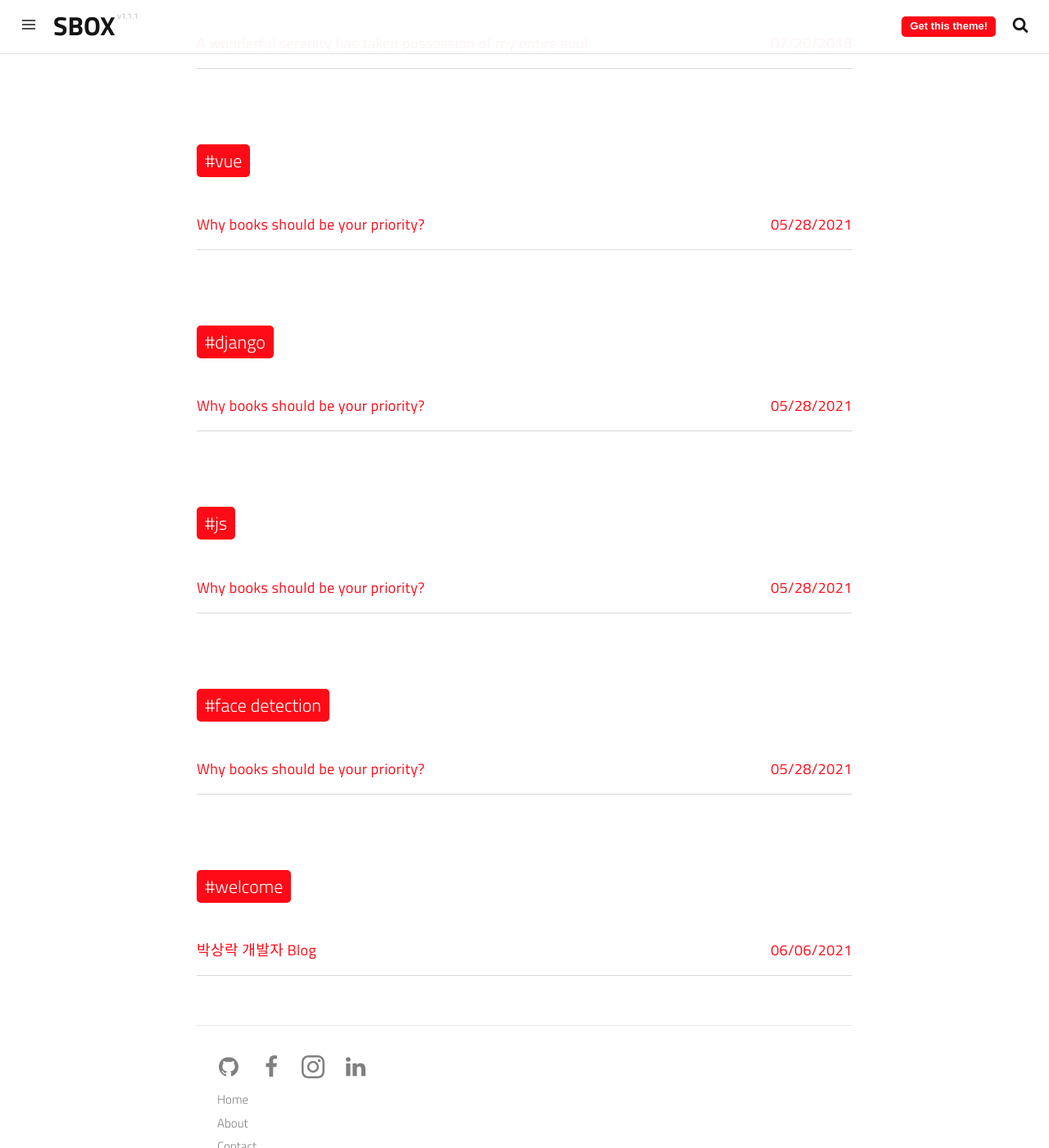
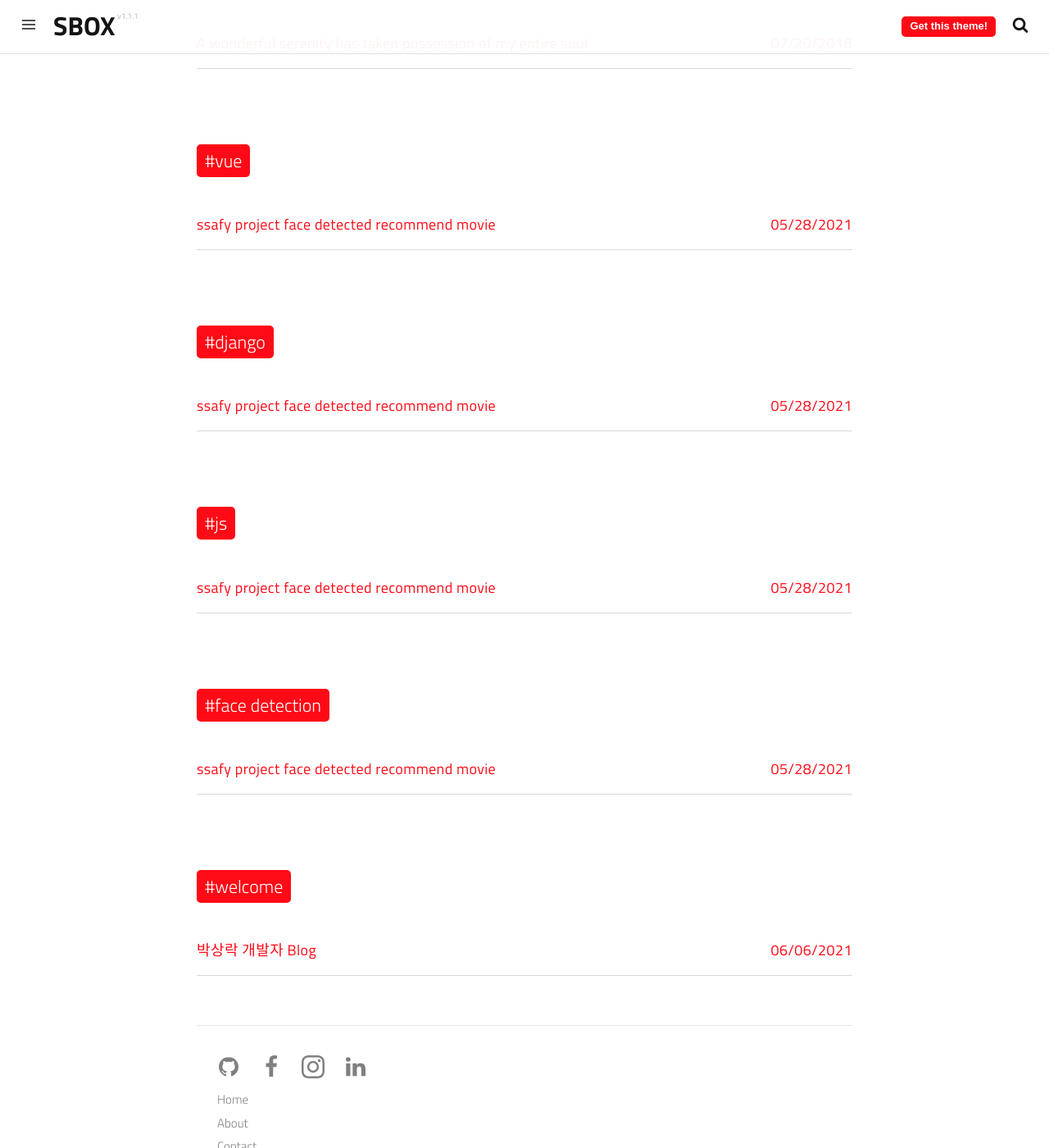
Before and after one commit to sang-rak/sang-rak.github.io, a Jekyll site: the page built from tags.html, in a window 1280 px wide and 1400 px high, scrolled down 6523 px. Shown: the whole window at 82% size. Built offline with Jekyll 4.4.1, drawn with Linux system fonts in a browser that asks for light colours; a script that is not in the unit is left out.

Commit message:
post revise

```diff
--- a/_posts/2021-05-28-ssafy.md
+++ b/_posts/2021-05-28-ssafy-project-face-detected-recommend-movie.md
@@ -1,10 +1,10 @@
 ---
 date: 2021-05-28 12:26:40
 layout: post
-title: Why books should be your priority?
+title: ssafy project face detected recommend movie
 subtitle: Lorem ipsum dolor sit amet, consectetur adipisicing elit.
 description: Lorem ipsum dolor sit amet, consectetur adipisicing elit, sed do eiusmod tempor incididunt ut labore et dolore magna aliqua.
-image: https://res.cloudinary.com/dm7h7e8xj/image/upload/v1559822138/theme9_v273a9.jpg
+image: /assets/img/posts/movie-recommend.png
 optimized_image: https://res.cloudinary.com/dm7h7e8xj/image/upload/c_scale,w_380/v1559822138/theme9_v273a9.jpg
 category: SAMSUNG SSAFY
 tags:
@@ -15,6 +15,18 @@ tags:
 author: sang-rak
 paginate: true
 ---
+
+# SSAFY 1학기 프로젝트
+
+얼굴을 감지하는 영화 추천 사이트입니다.
+
+URL: https://sbox-movie.netlify.app/
+
+
+
+Face-sensing movie recommendation site.
+
+
 
 Cas sociis natoque penatibus et magnis <a href="#">dis parturient montes</a>, nascetur ridiculus mus. *Aenean eu leo quam.* Pellentesque ornare sem lacinia quam venenatis vestibulum. Sed posuere consectetur est at lobortis. Cras mattis consectetur purus sit amet fermentum.
 
```
Also changed, not shown: assets/img/posts/movie-recommend.png (added).
